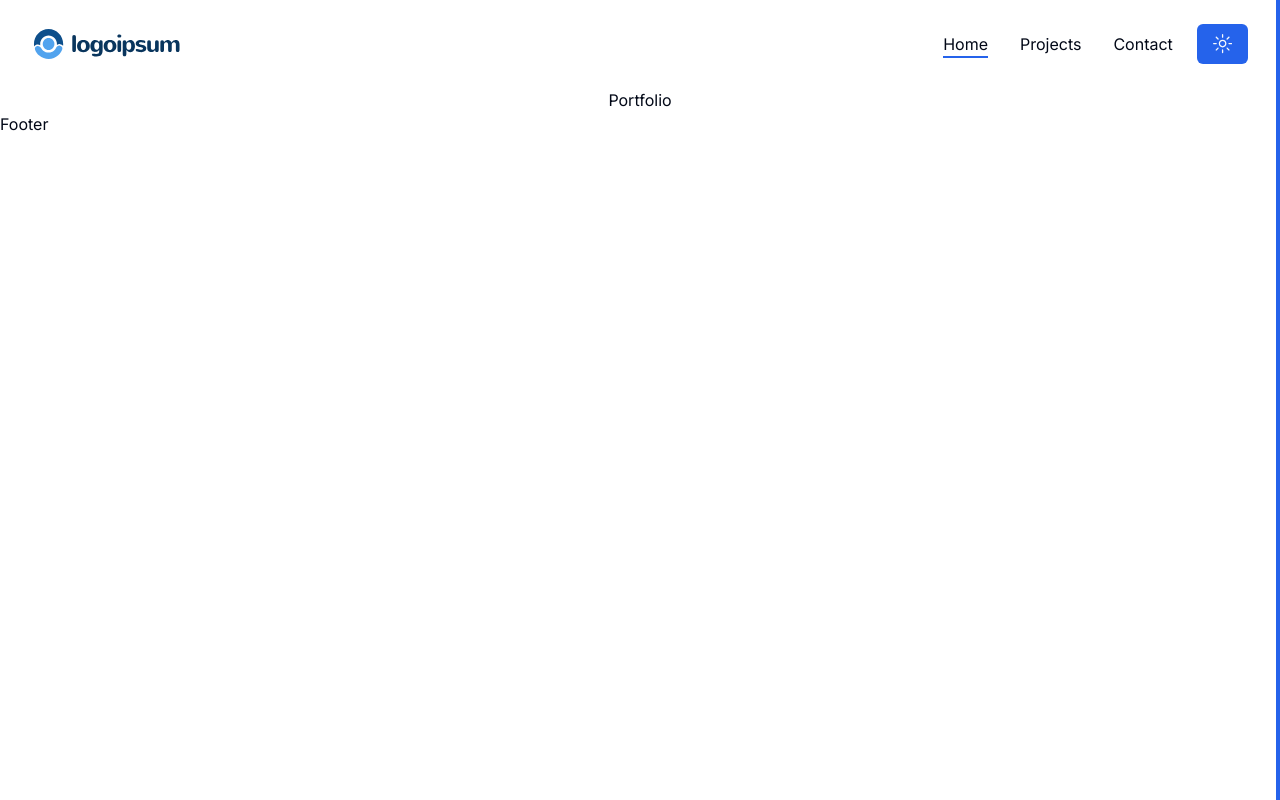
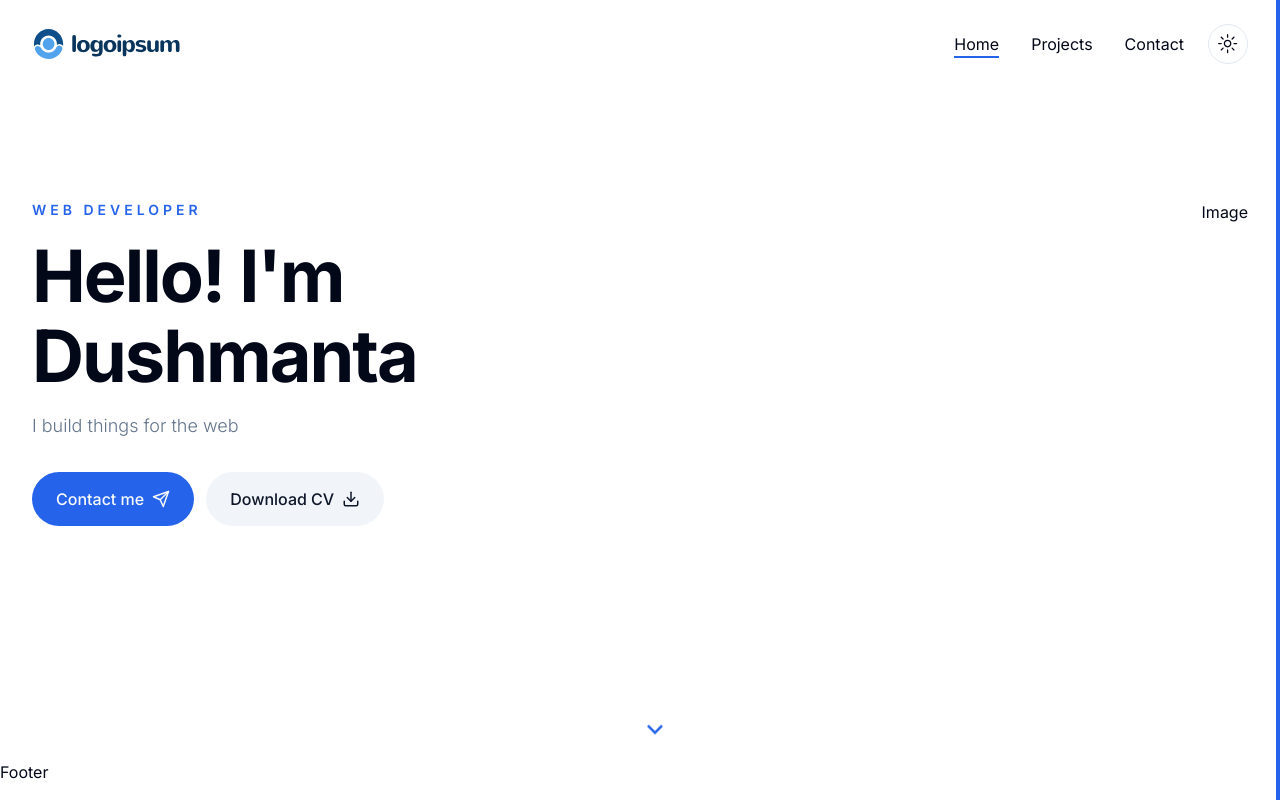
Before and after one commit to dushmanta05/portfolio, a Next.js app: page / in a window 1280 px wide. Built offline with nearby package versions, Linux system fonts and the light colour scheme.

Commit message:
feat: Add hero section

```diff
--- a/app/globals.css
+++ b/app/globals.css
@@ -59,3 +59,11 @@
     @apply bg-background text-foreground;
   }
 }
+
+.h1 {
+  @apply text-6xl xl:text-[72px] xl:leading-[80px] tracking-[-2px] font-bold;
+}
+
+.subtitle {
+  @apply text-muted-foreground text-lg mb-8 font-light;
+}
--- a/app/page.jsx
+++ b/app/page.jsx
@@ -1,3 +1,9 @@
+import Hero from "@/components/Hero";
+
 export default function Home() {
-  return <main className="text-center">Portfolio</main>;
+  return (
+    <main className="">
+      <Hero />
+    </main>
+  );
 }
--- /dev/null
+++ b/components/Badge.jsx
@@ -0,0 +1,5 @@
+const Badge = () => {
+  return <div>Badge</div>;
+};
+
+export default Badge;
--- /dev/null
+++ b/components/Hero.jsx
@@ -0,0 +1,48 @@
+import Link from "next/link";
+
+import { Button } from "./ui/button";
+
+import { Download, Send } from "lucide-react";
+import { RiBriefcase4Fill, RiTeamFill, RiArrowDownSLine } from "react-icons/ri";
+
+import HeroImage from "./HeroImage";
+import Badge from "./Badge";
+import Socials from "./Socials";
+
+const Hero = () => {
+  return (
+    <section className="py-12 xl:py-24 h-[84vh] xl:pt-28 bg-hero bg-no-repeat bg-cover bg-bottom dark:bg-none">
+      <div className="container mx-auto">
+        <div className="flex justify-between gap-x-8">
+          <div className="flex max-w-[600px] flex-col justify-center mx-auto xl:mx-0 text-center xl:text-left">
+            <div className="text-sm uppercase font-semibold mb-4 text-primary tracking-[4px]">
+              Web Developer
+            </div>
+            <h1 className="h1 mb-4">Hello! I'm Dushmanta</h1>
+            <p className="subtitle max-w-[490px] mx-auto xl:mx-0">
+              I build things for the web
+            </p>
+            <div className="flex flex-col gap-y-3 md:flex-row gap-x-3 mx-auto xl:mx-0 mb-12">
+              <Link href="/contact">
+                <Button className="gap-x-2">
+                  Contact me
+                  <Send size={18} />{" "}
+                </Button>
+              </Link>
+              <Button variant="secondary" className="gap-x-2">
+                Download CV
+                <Download size={18} />{" "}
+              </Button>
+            </div>
+          </div>
+          <div className="hidden xl:flex relative">Image</div>
+        </div>
+        <div className="hidden md:flex absolute left-2/4 bottom-44 xl:bottom-12 animate-bounce">
+          <RiArrowDownSLine className="text-3xl text-primary" />
+        </div>
+      </div>
+    </section>
+  );
+};
+
+export default Hero;
--- /dev/null
+++ b/components/HeroImage.jsx
@@ -0,0 +1,9 @@
+const HeroImage = () => {
+  return (
+    <section>
+      <div className="container mx-auto"></div>
+    </section>
+  );
+};
+
+export default HeroImage;
--- /dev/null
+++ b/components/Socials.jsx
@@ -0,0 +1,5 @@
+const Socials = () => {
+  return <div>Socials</div>;
+};
+
+export default Socials;
--- a/components/ThemeToggler.jsx
+++ b/components/ThemeToggler.jsx
@@ -8,7 +8,11 @@
   const { theme, setTheme } = useTheme();
   return (
     <div>
-      <Button onClick={() => setTheme(theme === "dark" ? "light" : "dark")}>
+      <Button
+        variant="outline"
+        size="icon"
+        onClick={() => setTheme(theme === "dark" ? "light" : "dark")}
+      >
         <SunIcon className="h-[1.2rem] w-[1.2rem] rotate-0 scale-100 transition-all dark:-rotate-90 dark:scale-0" />
         <MoonIcon className="absolute h-[1.2rem] w-[1.2rem] rotate-90 scale-0 transition-all dark:rotate-0 dark:scale-100" />
       </Button>
--- a/components/ui/button.jsx
+++ b/components/ui/button.jsx
@@ -1,11 +1,11 @@
-import * as React from "react"
-import { Slot } from "@radix-ui/react-slot"
+import * as React from "react";
+import { Slot } from "@radix-ui/react-slot";
 import { cva } from "class-variance-authority";
 
-import { cn } from "@/lib/utils"
+import { cn } from "@/lib/utils";
 
 const buttonVariants = cva(
-  "inline-flex items-center justify-center whitespace-nowrap rounded-md text-sm font-medium ring-offset-background transition-colors focus-visible:outline-none focus-visible:ring-2 focus-visible:ring-ring focus-visible:ring-offset-2 disabled:pointer-events-none disabled:opacity-50",
+  "inline-flex items-center justify-center whitespace-nowrap rounded-full text-base font-medium ring-offset-background transition-colors focus-visible:outline-none focus-visible:ring-2 focus-visible:ring-ring focus-visible:ring-offset-2 disabled:pointer-events-none disabled:opacity-50",
   {
     variants: {
       variant: {
@@ -20,7 +20,7 @@
         link: "text-primary underline-offset-4 hover:underline",
       },
       size: {
-        default: "h-10 px-4 py-2",
+        default: "h-[54px] px-6 py-2",
         sm: "h-9 rounded-md px-3",
         lg: "h-11 rounded-md px-8",
         icon: "h-10 w-10",
@@ -31,17 +31,20 @@
       size: "default",
     },
   }
-)
+);
 
-const Button = React.forwardRef(({ className, variant, size, asChild = false, ...props }, ref) => {
-  const Comp = asChild ? Slot : "button"
-  return (
-    (<Comp
-      className={cn(buttonVariants({ variant, size, className }))}
-      ref={ref}
-      {...props} />)
-  );
-})
-Button.displayName = "Button"
+const Button = React.forwardRef(
+  ({ className, variant, size, asChild = false, ...props }, ref) => {
+    const Comp = asChild ? Slot : "button";
+    return (
+      <Comp
+        className={cn(buttonVariants({ variant, size, className }))}
+        ref={ref}
+        {...props}
+      />
+    );
+  }
+);
+Button.displayName = "Button";
 
-export { Button, buttonVariants }
+export { Button, buttonVariants };
--- a/tailwind.config.js
+++ b/tailwind.config.js
@@ -2,10 +2,10 @@
 module.exports = {
   darkMode: ["class"],
   content: [
-    './pages/**/*.{js,jsx}',
-    './components/**/*.{js,jsx}',
-    './app/**/*.{js,jsx}',
-    './src/**/*.{js,jsx}',
+    "./pages/**/*.{js,jsx}",
+    "./components/**/*.{js,jsx}",
+    "./app/**/*.{js,jsx}",
+    "./src/**/*.{js,jsx}",
   ],
   prefix: "",
   theme: {
@@ -71,7 +71,8 @@
         "accordion-down": "accordion-down 0.2s ease-out",
         "accordion-up": "accordion-up 0.2s ease-out",
       },
+      backgroundImage: "url(/images/hero/hero-bg.png)",
     },
   },
   plugins: [require("tailwindcss-animate")],
-}
+};
```
Also changed, not shown: public/images/hero/hero-bg.png (added).
